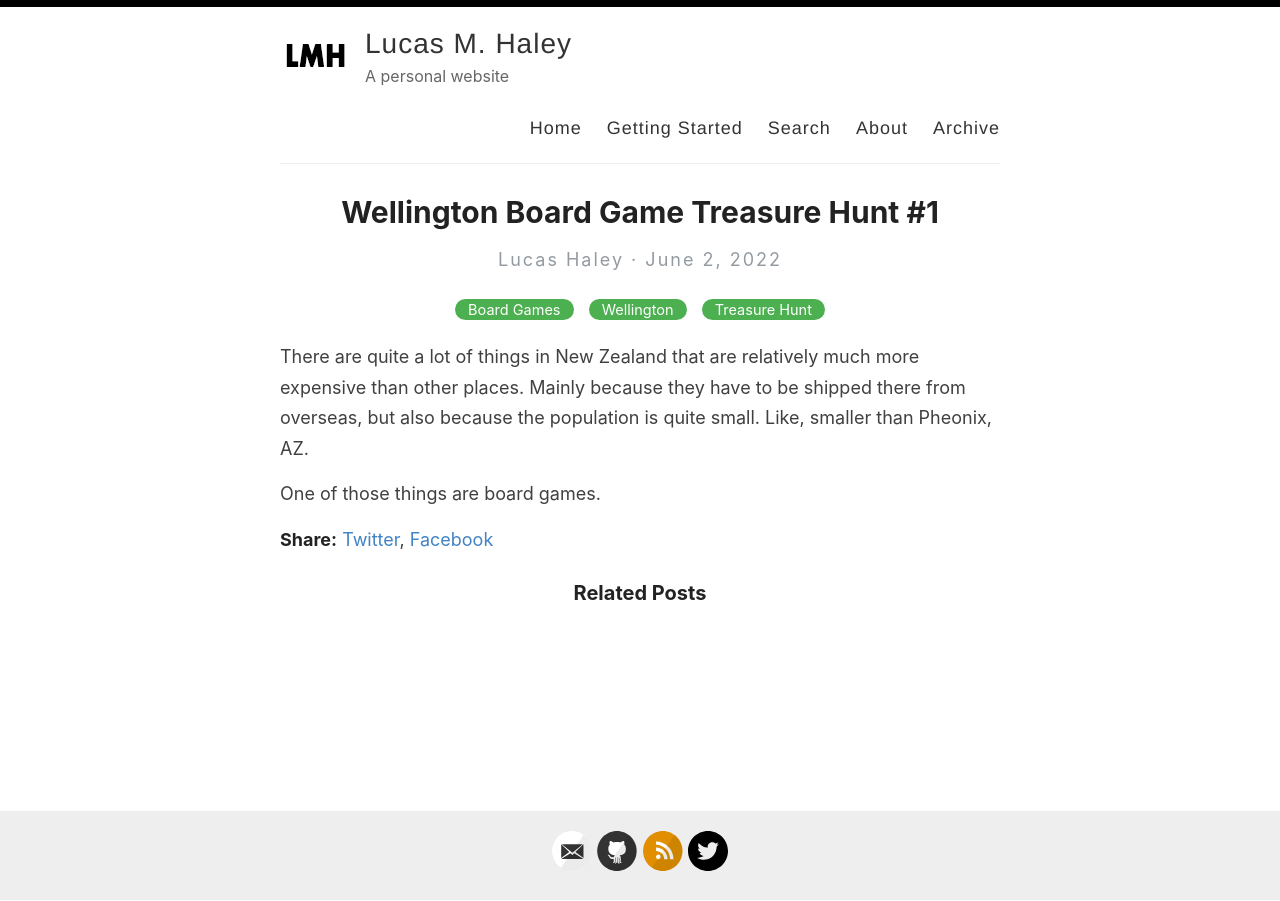
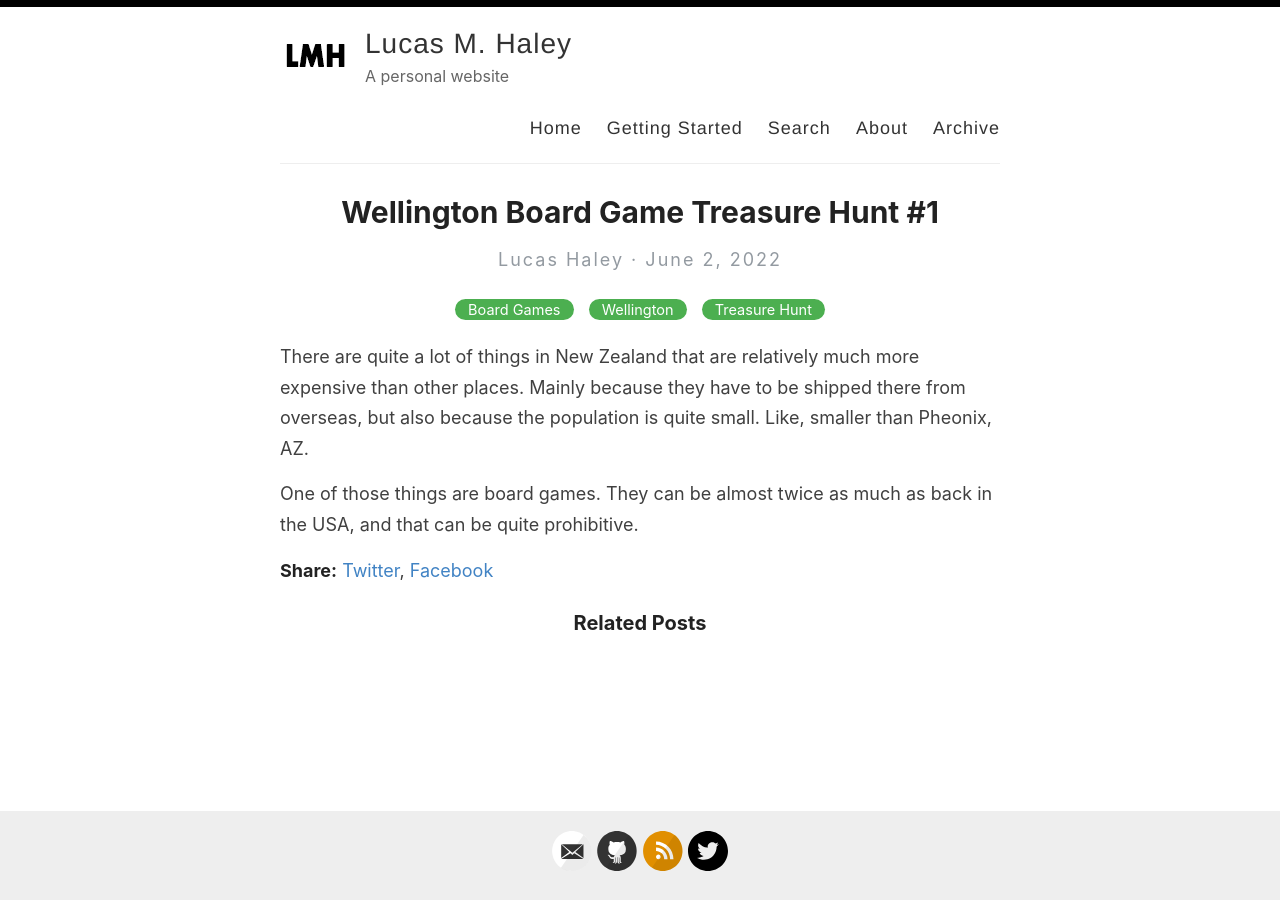
Before and after one commit to lucashaley/lucashaley.github.io, a Jekyll site: the page built from _posts/2022-06-02-wellington-board-game-treasure-hunt-1.md, in a window 1280 px wide. Built offline with Jekyll 4.4.1, drawn with Linux system fonts in a browser that asks for light colours.

Commit message:
Update from Forestry.io lucashaley@yahoo.com updated _posts/2022-06-02-wellington-board-game-treasure-hunt-1.md

```diff
--- a/_posts/2022-06-02-wellington-board-game-treasure-hunt-1.md
+++ b/_posts/2022-06-02-wellington-board-game-treasure-hunt-1.md
@@ -12,4 +12,4 @@ similar_pages: []
 ---
 There are quite a lot of things in New Zealand that are relatively much more expensive than other places. Mainly because they have to be shipped there from overseas, but also because the population is quite small. Like, smaller than Pheonix, AZ.
 
-One of those things are board games.
+One of those things are board games. They can be almost twice as much as back in the USA, and that can be quite prohibitive.
```
